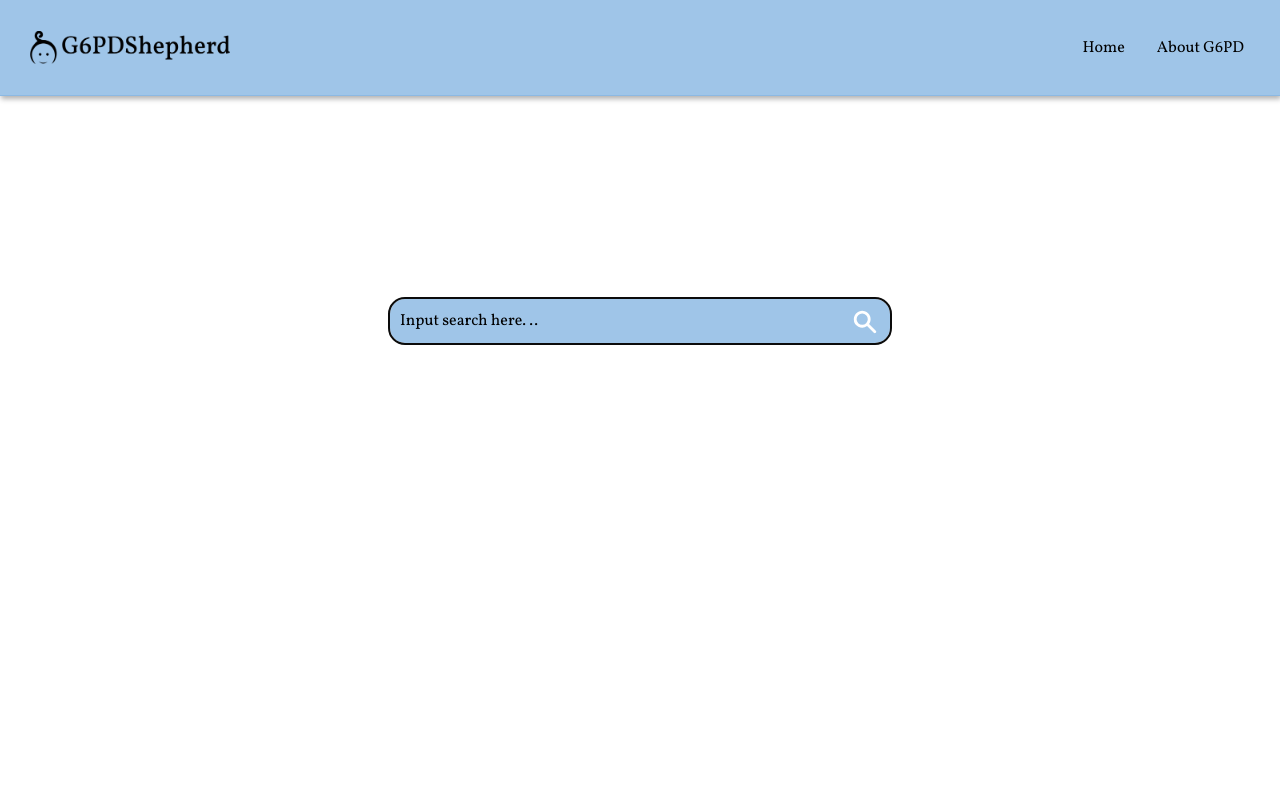
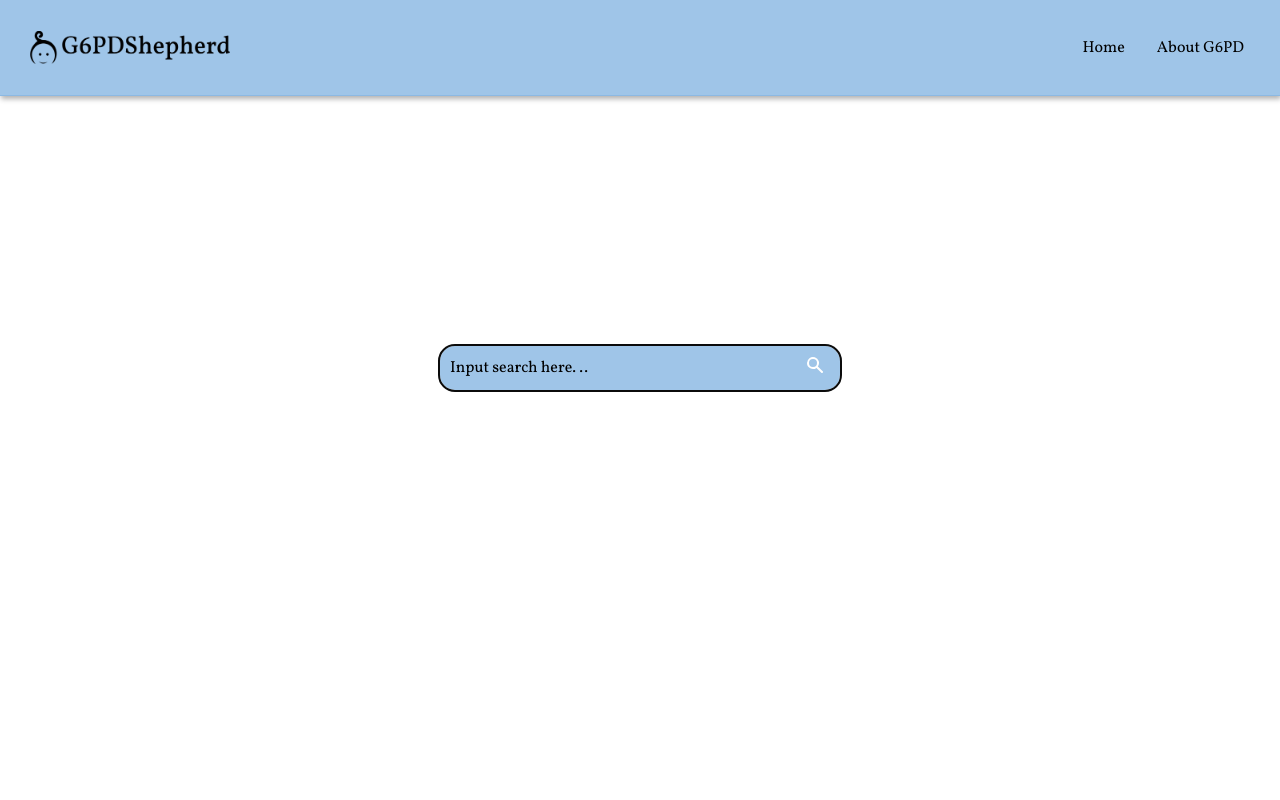
Before and after one commit to odycy21/G6PD-Shepherd, a React (Vite) app: page / in a window 1280 px wide. Shown: the top 800 px of the page. Built offline with nearby package versions, Linux system fonts and the light colour scheme; a web font is replaced by a local one.

Commit message:
resize search bar

```diff
--- a/src/Home.jsx
+++ b/src/Home.jsx
@@ -6,10 +6,10 @@ import Searchbar from './Searchbar';
 const Home = () => {
 
     return (
-        <div className="max-w-[1240px] h-screen mx-auto flex flex-col justify-center">
+        <div className="max-w-[800px] h-screen mx-auto flex flex-row justify-center">
 
+         <div className='mt-[100px]'>
 
-         <div className='mt-[-500px]'>
                 <Searchbar/>
         </div>
 
--- a/src/Searchbar.jsx
+++ b/src/Searchbar.jsx
@@ -12,7 +12,7 @@ const Searchbar = () => {
                 }}/>
             </div>
 
-            <HiSearch id="search" font-size = {28} color = "white" />
+            <HiSearch id="search" font-size = {20} color = "white" />
 
          </div>
      );
--- a/src/index.css
+++ b/src/index.css
@@ -36,7 +36,7 @@ body{
 .search-container input{
     padding: 10px;
     border-radius: 15px;
-    width: 500px;
+    width: 400px;
     color: black;
     background-color: #9fc5e8;
     outline: 2px solid #0b0b0b;
@@ -71,7 +71,7 @@ input::placeholder {
 
 #search{
     position: absolute;
-    margin-left:450px;
+    margin-left:350px;
     margin-top: 9px;
 }
 
```
